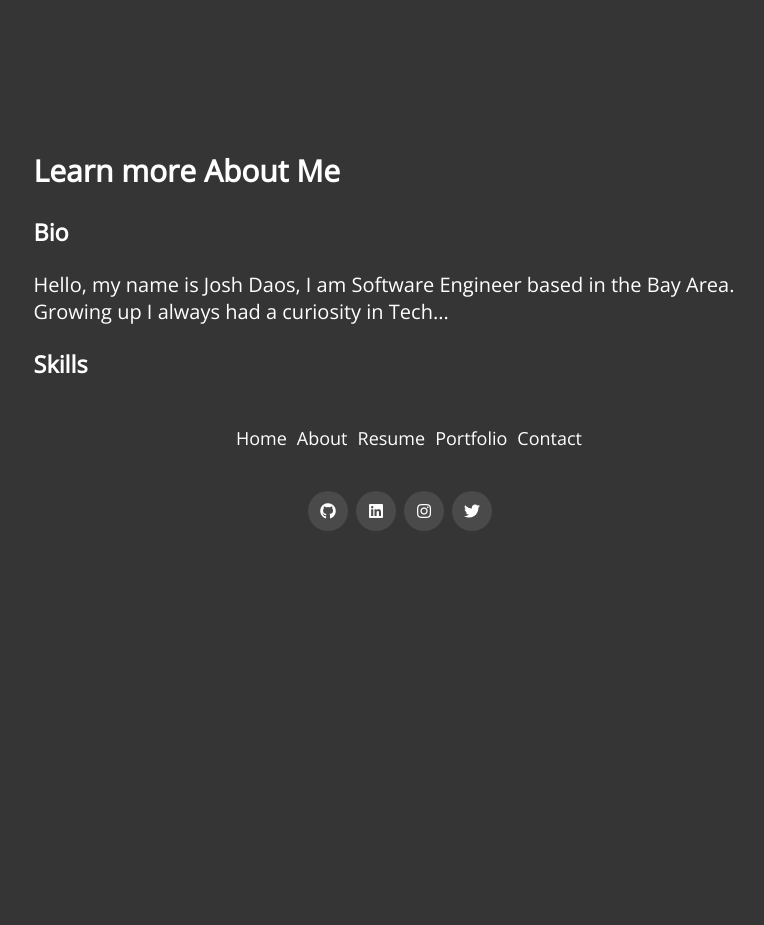
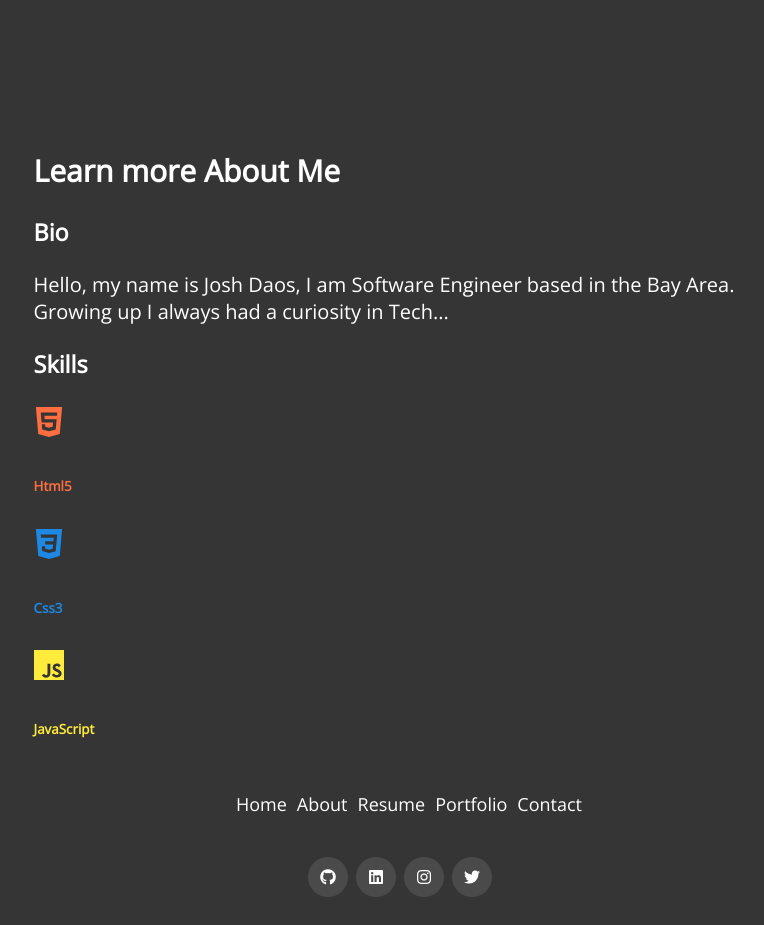
Before and after one commit to joshdaos/jd-portfolio, a React (Create React App) app in the folder portfolio-app/: page /about in a window 1280 px wide. Shown: the whole page, without its empty margins (256-1020 px from the left). Before the commit the page ends 800 px from the top, so only its background shows below. Built offline with nearby package versions, Linux system fonts and the light colour scheme.

Commit message:
adding some skills, goodnight

```diff
--- a/package.json
+++ b/package.json
@@ -1,5 +1,6 @@
 {
   "dependencies": {
+    "react-icons": "^4.2.0",
     "react-router-dom": "^5.2.0",
     "typewriter-effect": "^2.18.0"
   }
--- a/portfolio-app/src/components/About/Skills.js
+++ b/portfolio-app/src/components/About/Skills.js
@@ -1,9 +1,29 @@
 import React from 'react'
+import {
+    SiCss3,
+    SiHtml5,
+    SiJavascript } from 'react-icons/si'
 
 function Skills() {
     return (
         <div className="skills__container">
             <h3>Skills</h3>
+            <span>
+            <h2> <SiHtml5 style={{color: '#ff6e40'}}/> </h2>
+            <h6 style={{color: '#ff6e40'}}>Html5</h6>
+            </span>
+
+            <span>
+            <h2> <SiCss3 style={{color: '#1e88e5'}}/> </h2>
+            <h6 style={{color: '#1e88e5'}}>Css3</h6>
+            </span>
+
+            <span>
+            <h2> <SiJavascript style={{color: '#ffeb3b'}}/> </h2>
+            <h6 style={{color: '#ffeb3b'}}>JavaScript</h6>
+            </span>
+
+
         </div>
     )
 }
```
Also changed, not shown: 1 other file (tests, documents, lock files or other folders).
